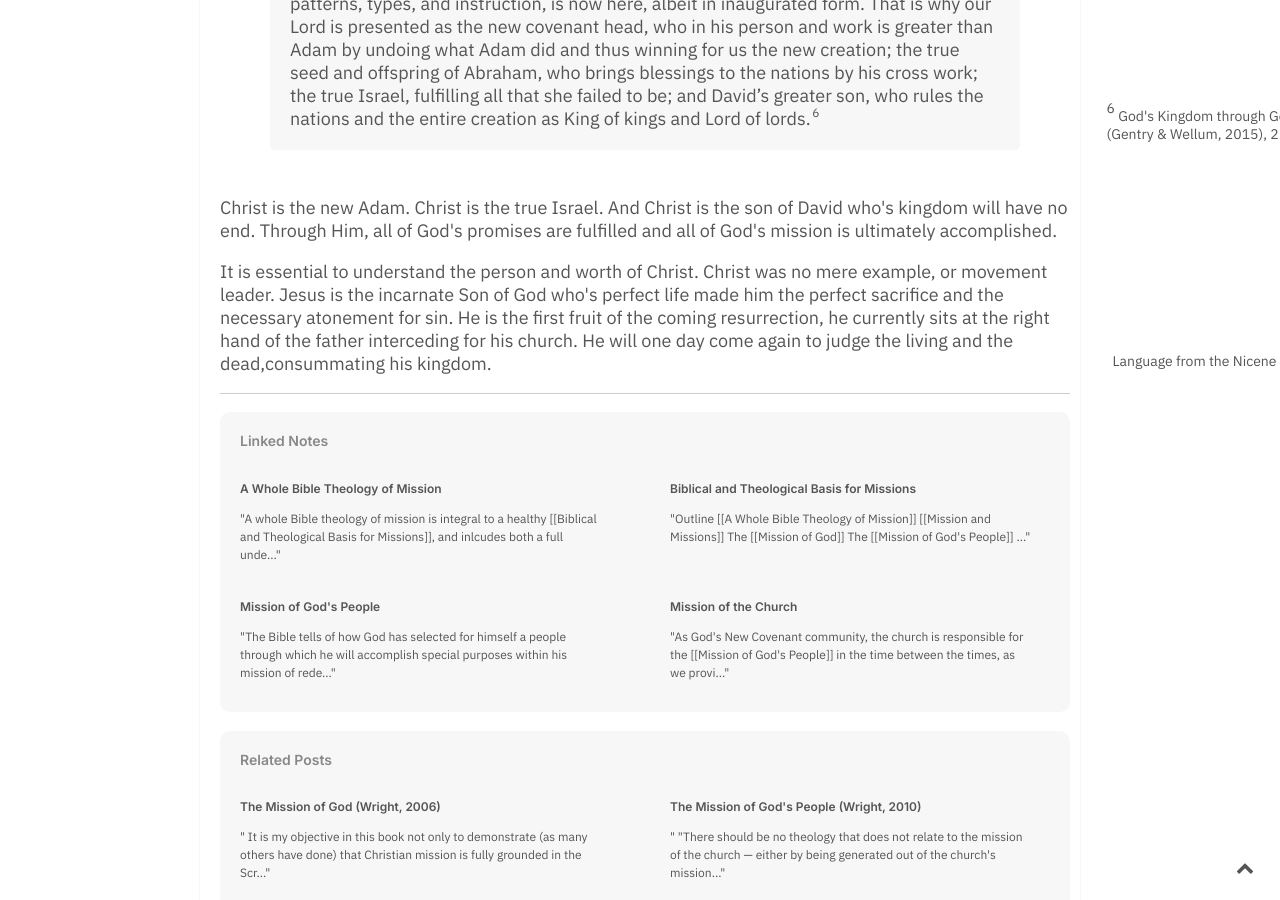
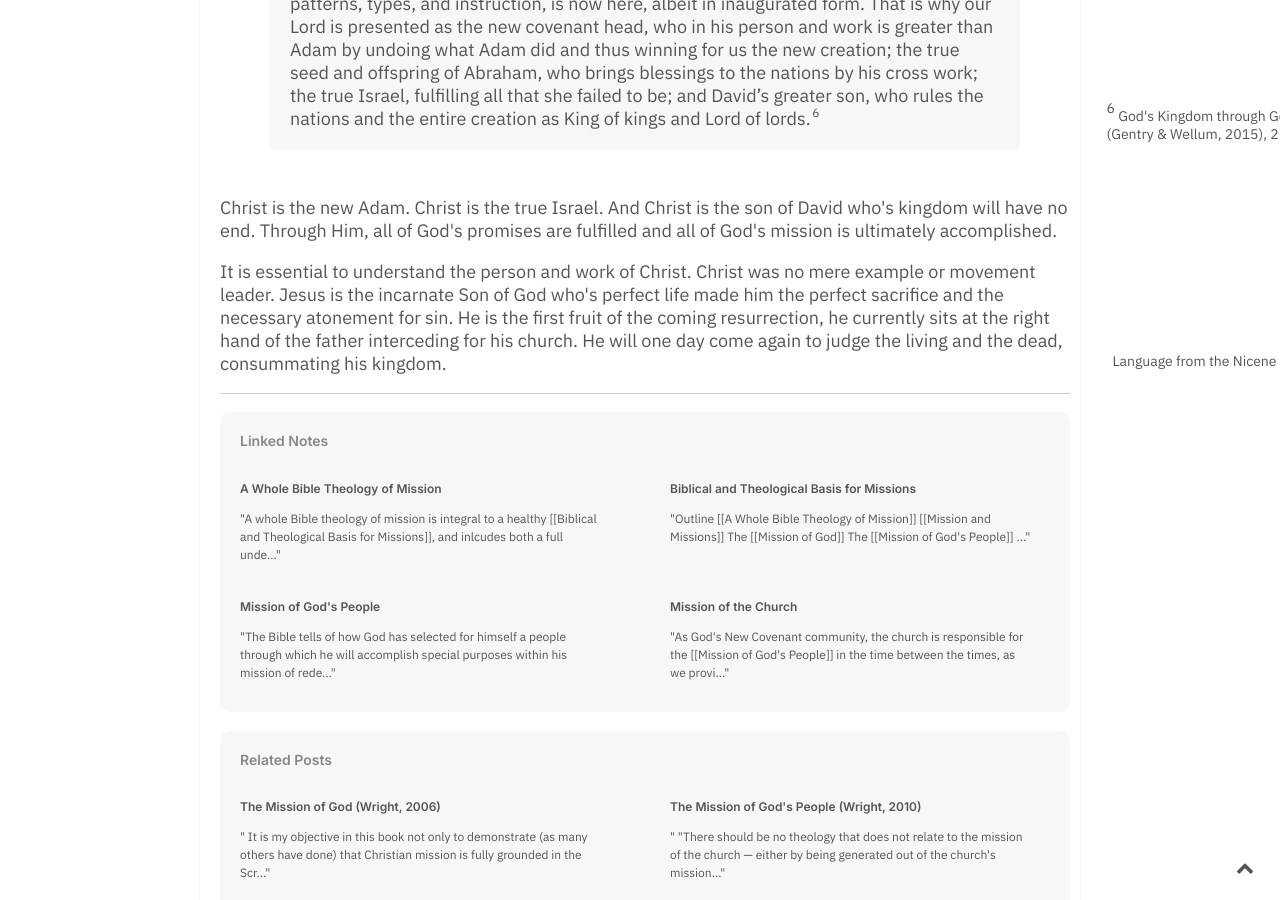
Before and after one commit to keelancook/notebook, a Jekyll site: the page built from _notes/mission-of-god.md, in a window 1280 px wide and 900 px high, scrolled down 3355 px. Built offline with Jekyll 4.4.1, drawn with Linux system fonts in a browser that asks for light colours.

Commit message:
Edited Note

```diff
--- a/_notes/mission-of-god.md
+++ b/_notes/mission-of-god.md
@@ -59,4 +59,4 @@ The biblical metanarrative progressively unfolds in such a way as to resolve its
 
 Christ is the new Adam. Christ is the true Israel. And Christ is the son of David who's kingdom will have no end. Through Him, all of God's promises are fulfilled and all of God's mission is ultimately accomplished.
 
-It is essential to understand the person and worth of Christ. Christ was no mere example, or movement leader. Jesus is the incarnate Son of God who's perfect life made him the perfect sacrifice and the necessary atonement for sin. He is the first fruit of the coming resurrection, he currently sits at the right hand of the father interceding for his church. He will one day come again to judge the living and the dead,consummating his kingdom.[[Language from the Nicene Creed.::rmn]]
+It is essential to understand the person and work of Christ. Christ was no mere example or movement leader. Jesus is the incarnate Son of God who's perfect life made him the perfect sacrifice and the necessary atonement for sin. He is the first fruit of the coming resurrection, he currently sits at the right hand of the father interceding for his church. He will one day come again to judge the living and the dead, consummating his kingdom.[[Language from the Nicene Creed.::rmn]]
```
Also changed, not shown: other parts of _notes/mission-of-god.md (+1 -1 lines).
